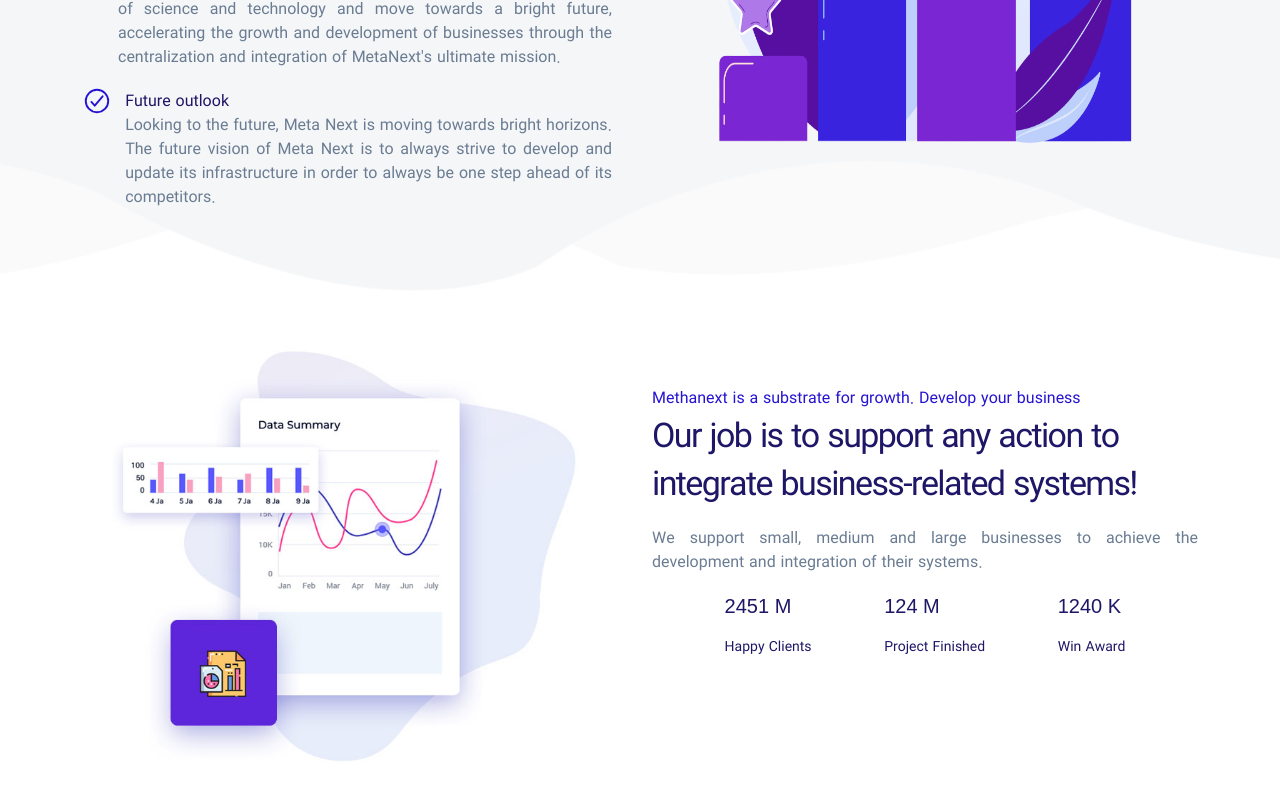
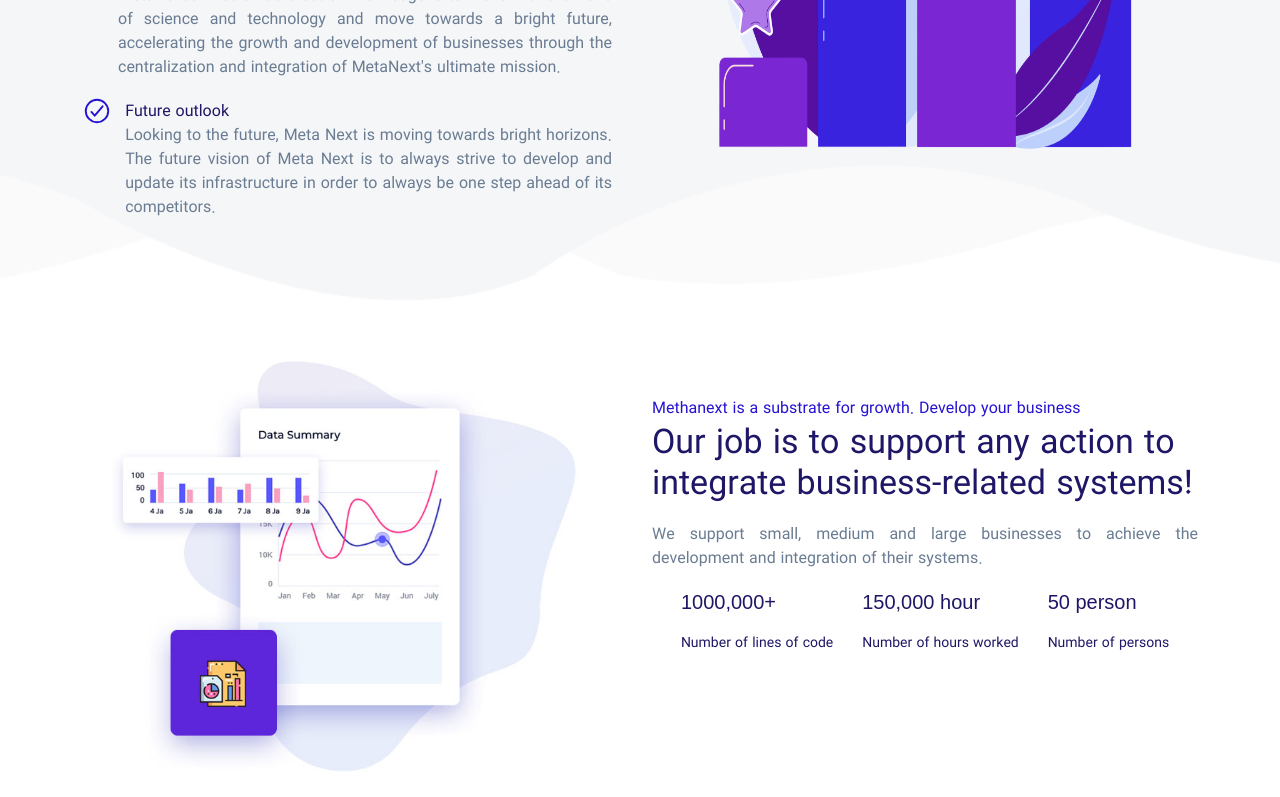
Before and after one commit to xander-zero/new-meta-website, a Next.js app: page / in a window 1280 px wide. Shown: the part 2000-2797 px from the top of the page. Built offline with nearby package versions, Linux system fonts and the light colour scheme; what next-redux-wrapper would draw is missing.

Commit message:
update website

```diff
--- a/components/Support/Support.jsx
+++ b/components/Support/Support.jsx
@@ -34,13 +34,13 @@
                 {router.locale === "en" ? (
                   <>
                     <Typography en size="20px" color="#1E1666">
-                      2451 M
+                      1000,000+
                     </Typography>
                   </>
                 ) : (
                   <>
                     <Typography size="20px" color="#1E1666">
-                      2451 میلیون
+                      1000,000+
                     </Typography>
                   </>
                 )}
@@ -52,13 +52,13 @@
                 {router.locale === "en" ? (
                   <>
                     <Typography en size="20px" color="#1E1666">
-                      124 M
+                      150,000 hour
                     </Typography>
                   </>
                 ) : (
                   <>
                     <Typography size="20px" color="#1E1666">
-                      124 میلیون
+                      150,000 ساعت
                     </Typography>
                   </>
                 )}
@@ -70,13 +70,13 @@
                 {router.locale === "en" ? (
                   <>
                     <Typography en size="20px" color="#1E1666">
-                      1240 K
+                      50 person
                     </Typography>
                   </>
                 ) : (
                   <>
                     <Typography size="20px" color="#1E1666">
-                      1240 هزار
+                      50 نفر
                     </Typography>
                   </>
                 )}
--- a/public/static/locales/ar/common.json
+++ b/public/static/locales/ar/common.json
@@ -58,8 +58,8 @@
   "title_email_footer": "info@metanext.bis",
   "address_company": "عنوان الشركة",
   "address_company_desc": "خراسان مشهد",
-  "happy_client": "الفوز بالجائزة",
-  "project_done": "انتهى المشروع",
-  "win_awar": "الفوز بالجائزة",
+  "happy_client": "عدد سطور الكود",
+  "project_done": "عدد ساعات العمل",
+  "win_awar": "عدد الأشخاص",
   "change_login_mode": "إذا كان لديك حساب ، قم بتسجيل الدخول إلى حسابك"
 }
--- a/public/static/locales/en/common.json
+++ b/public/static/locales/en/common.json
@@ -31,10 +31,10 @@
   "desc_account_service": "Accounting is an important part of any business today, whether small or large businesses all need accounting. Meta Next accounting system is at your service as a part of Meta Next system to meet the needs related to business accounting.",
   "title_shop_service": "Online Store",
   "desc_shop_service": "Having an online store is one of the most important requirements of any business, the Meta Next system, by having suitable platforms for an online store, has provided the ground for creating an online store.",
-  "title_mangeContent_service": " Content Production Management",
+  "title_mangeContent_service": "Content Production ",
   "desc_manageContent_service": "Specialty stores have specialized customers, and specialized customers need news feeds related to their business. MetaNext system provides a good platform for businesses to publish desirable content.",
   "title_pannel_management": "Admin Panel",
-  "desc_pannel_management": ": With the MetaNext admin panel, you will have all the systems needed for the integrated management of any business. MetaNext integrated management panel includes four sections: CRM, accounting system, online store and content production.",
+  "desc_pannel_management": "With the MetaNext admin panel, you will have all the systems needed for the integrated management of any business. MetaNext integrated management panel includes four sections: CRM, accounting system, online store and content production.",
   "service_one_pannel": "System integrity",
   "service_one_pannel_desc": "MetaNext brings everything you need to run a business in one integrated system.",
   "service_two_pannel": "free consultation",
@@ -59,8 +59,8 @@
   "title_email_footer": "info@metanext.bis",
   "address_company": "Company Address",
   "address_company_desc": "khorasan razavi, mashhad",
-  "happy_client": "Happy Clients",
-  "project_done": "Project Finished",
-  "win_awar": "Win Award",
+  "happy_client": "Number of lines of code",
+  "project_done": "Number of hours worked",
+  "win_awar": "Number of persons",
   "change_login_mode": "If you have an account, log in to your account"
 }
--- a/public/static/locales/fa/common.json
+++ b/public/static/locales/fa/common.json
@@ -59,8 +59,8 @@
   "title_email_footer": "آدرس ایمیل",
   "address_company": "آدرس شرکت",
   "address_company_desc": "خراسان رضوی مشهد",
-  "happy_client": "مشتری های راضی",
-  "project_done": "پروژه های به اتمام رسیده",
-  "win_awar": "برنده جایزه",
+  "happy_client": "تعداد خط کد",
+  "project_done": "تعداد ساعت های کار شده",
+  "win_awar": "تعداد افراد",
   "change_login_mode": "در صورت داشتن اکانت به اکانت خود وارد شوید"
 }
--- a/styles/GlobalStyle.js
+++ b/styles/GlobalStyle.js
@@ -39,8 +39,8 @@
   font-size: ${({ size }) => size};
   text-align: ${({ textAlign }) => (textAlign ? textAlign : "")};
   font-family: ${({ en }) => (en ? "Arial" : "IRANSans")};
-  letter-spacing: -0.1rem;
-  line-height: 3rem;
+  /* letter-spacing: -0.1rem; */
+  /* line-height: 3rem; */
   @media (max-width: 768px) {
     font-size: 25px;
   }
```
